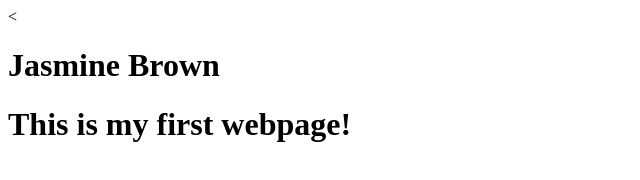
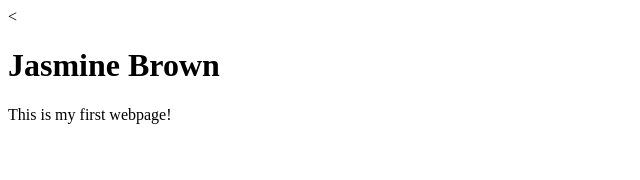
Before and after one commit to JASMINEB221/MART341-WebDesign, a plain HTML site: page assignment-05/test-directory/index.html in a window 1280 px wide. Shown: the whole page, without its empty margins (0-640 px from the left). Drawn offline with Linux system fonts and the light colour scheme.

Commit message:
updated index.html

```diff
--- a/assignment-05/test-directory/index.html
+++ b/assignment-05/test-directory/index.html
@@ -1,12 +1,18 @@
 <<!DOCTYPE html>
 <html>
 <head>
-   <title>My First Page</title>
+   <title>
+     My First Page
+   </title>
    </head>
 
    <body>
-      <h1>Jasmine Brown<h1>
+      <h1>
+        Jasmine Brown
+        </h1>
 
-        <p1>This is my first webpage!<p1>
+        <p>
+          This is my first webpage!
+          </p>
      </body>
 </html>
```
